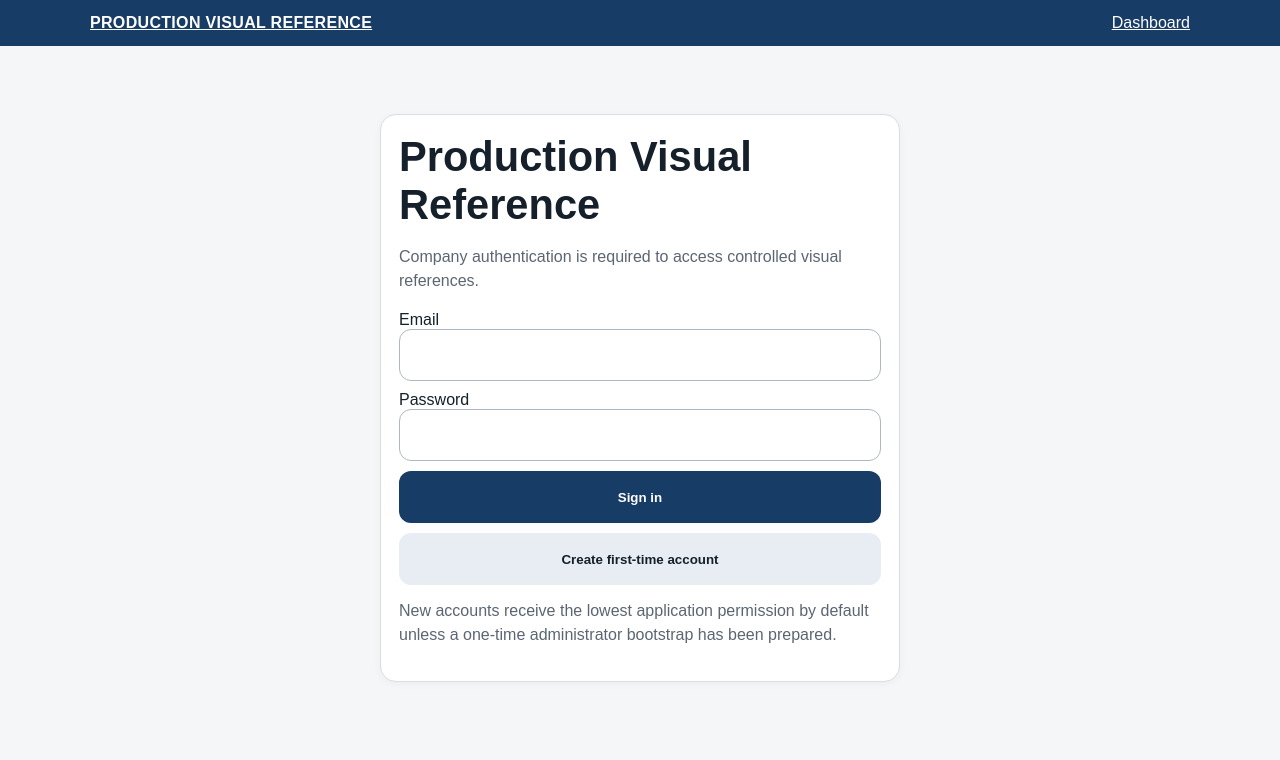
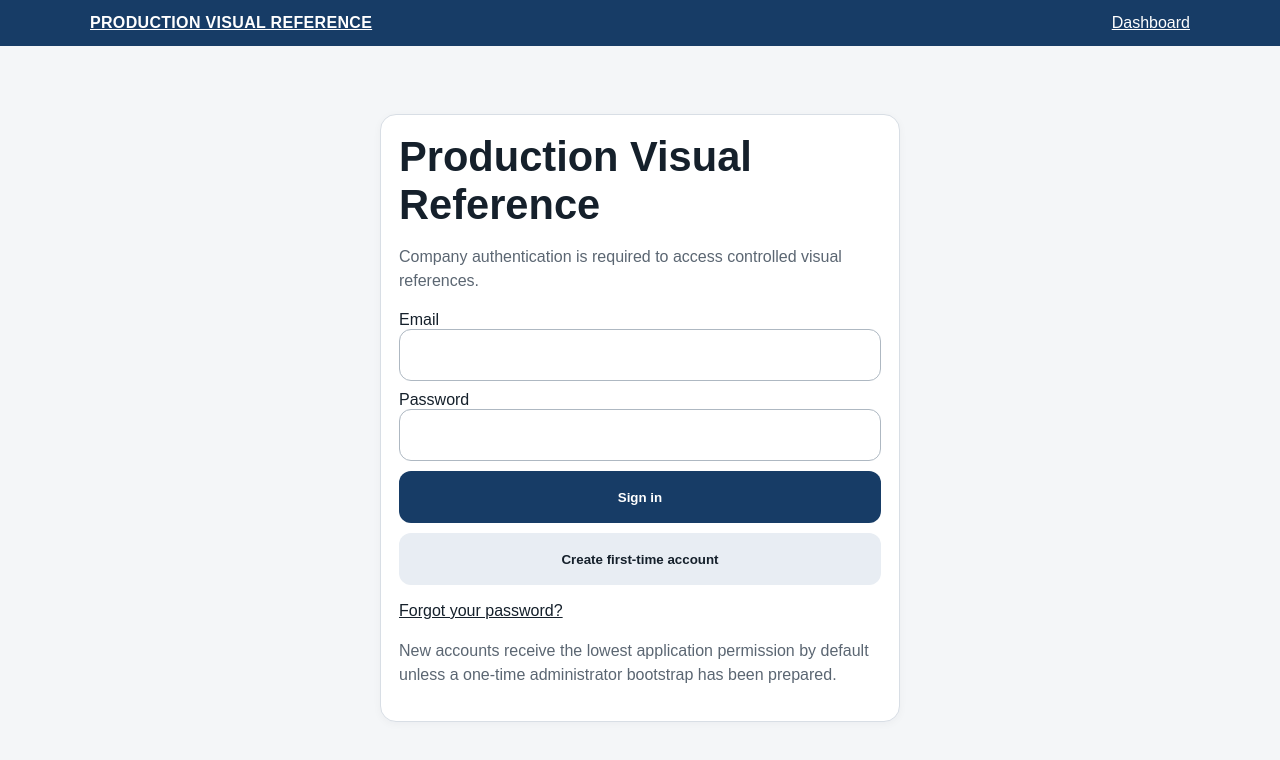
Before and after one commit to quirozr21-ops/production-visual-reference, a Next.js app: page /auth/login in a window 1280 px wide. Shown: the top 760 px of the page. Built offline with nearby package versions, Linux system fonts and the light colour scheme.

Commit message:
Add password recovery link to login

```diff
--- a/src/app/auth/login/page.tsx
+++ b/src/app/auth/login/page.tsx
@@ -1,9 +1,10 @@
+import Link from "next/link";
 import { login, signup } from "./actions";
 
 export default async function LoginPage({
   searchParams,
 }: {
-  searchParams: Promise<{ error?: string; next?: string; created?: string }>;
+  searchParams: Promise<{ error?: string; next?: string; created?: string; passwordUpdated?: string }>;
 }) {
   const params = await searchParams;
 
@@ -16,6 +17,11 @@ export default async function LoginPage({
         {params.created ? (
           <div className="status success">
             Account request created. Check your email and confirm the address before signing in.
+          </div>
+        ) : null}
+        {params.passwordUpdated ? (
+          <div className="status success">
+            Password updated successfully. Sign in with your new password.
           </div>
         ) : null}
         <form className="search-form" style={{ marginTop: 18 }}>
@@ -31,6 +37,9 @@ export default async function LoginPage({
           <button className="button" formAction={login}>Sign in</button>
           <button className="button secondary" formAction={signup}>Create first-time account</button>
         </form>
+        <p style={{ marginTop: 14 }}>
+          <Link href="/auth/forgot-password">Forgot your password?</Link>
+        </p>
         <p className="muted" style={{ marginTop: 14 }}>
           New accounts receive the lowest application permission by default unless a one-time administrator bootstrap has been prepared.
         </p>
```
